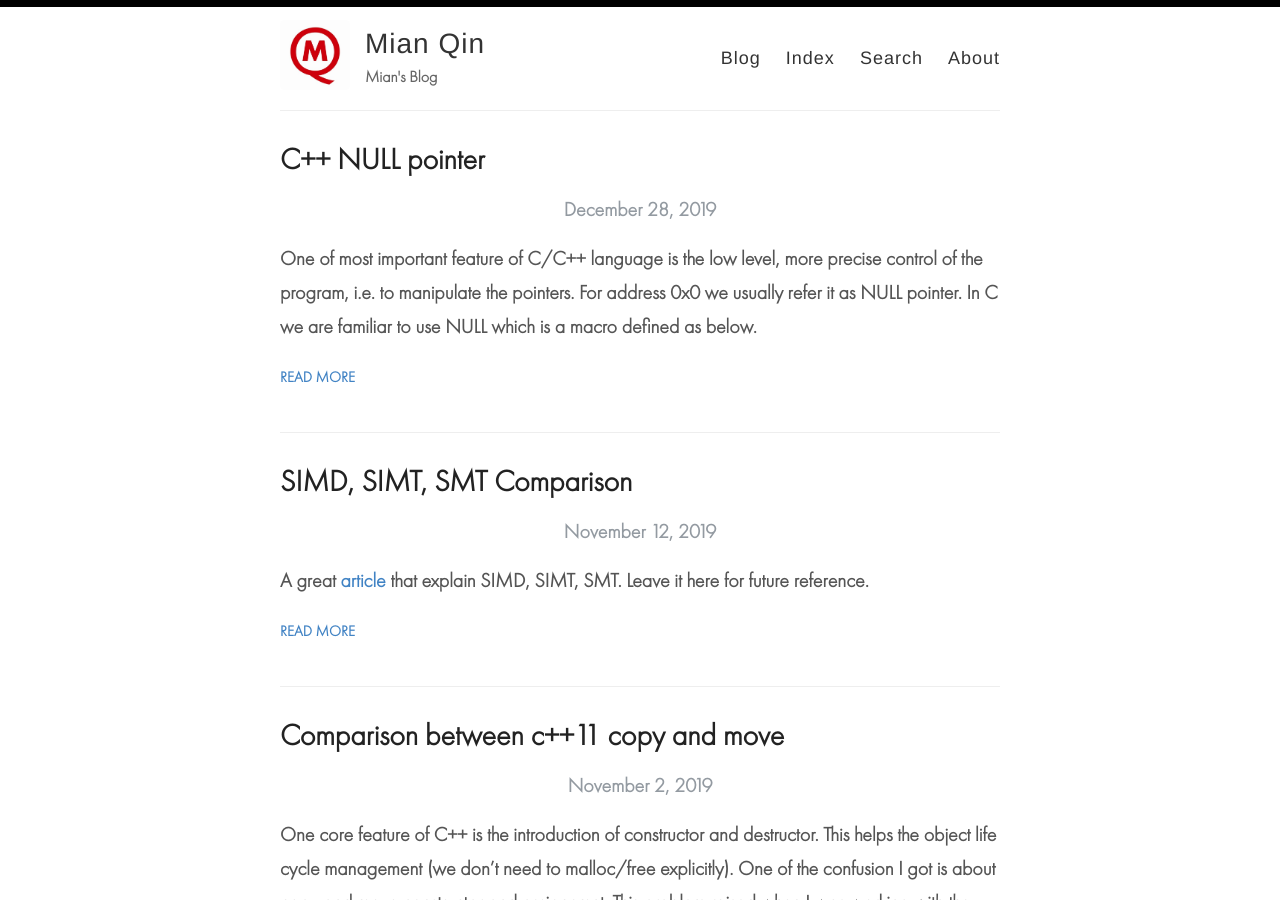
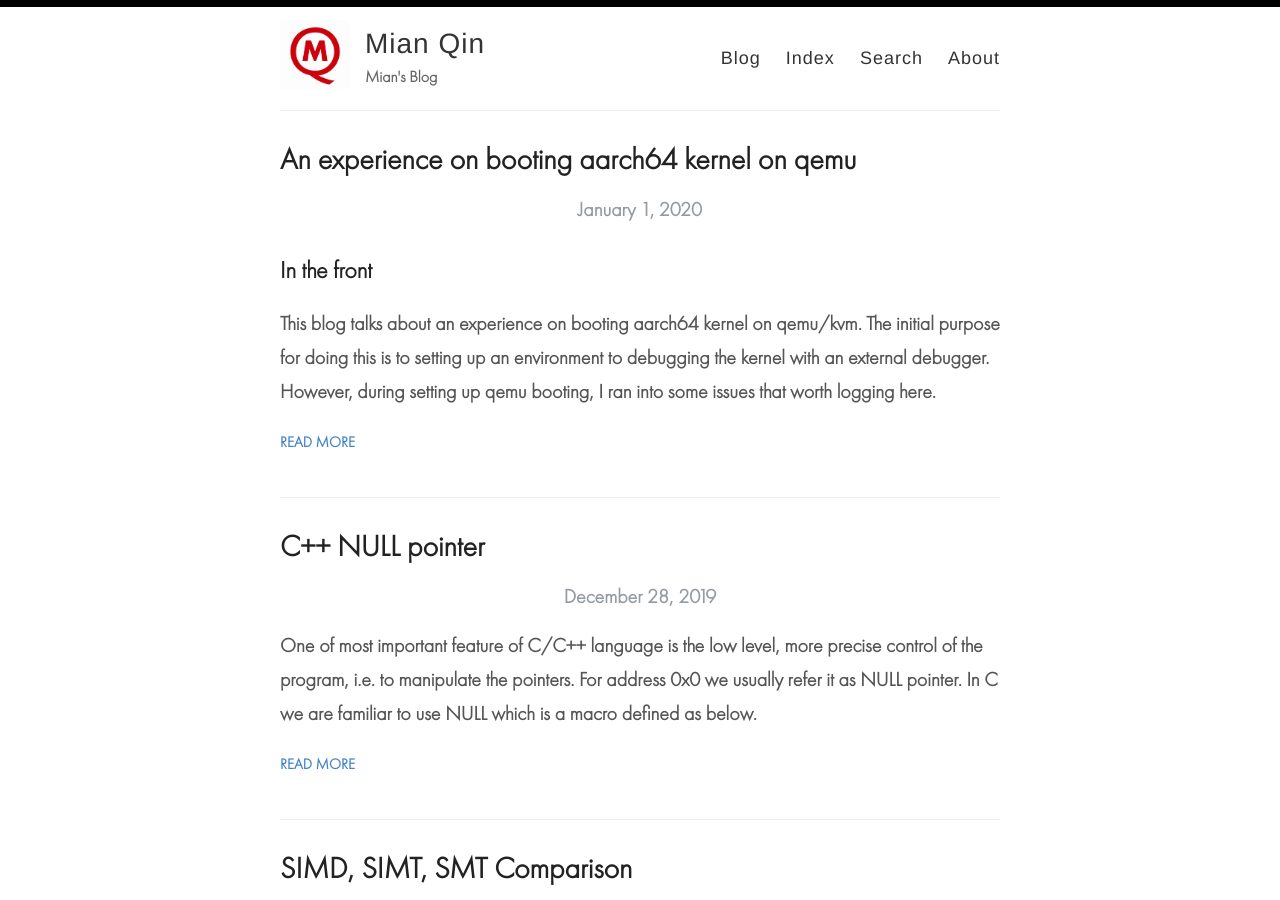
Before and after one commit to celery1124/celery1124.github.io, a Jekyll site: the page built from index.html, in a window 1280 px wide and 900 px high. Built offline with Jekyll 4.4.1, drawn with Linux system fonts in a browser that asks for light colours; the list of posts is cut into pages by our own code; some of the changed lines change nothing that is shown; some of the changed text lies outside the part shown.

Commit message:
post An experience on booting aarch64 kernel on qemu

````diff
--- a/_posts/2019-10-29-difference-between-char-and-block-driver.md
+++ b/_posts/2019-10-29-difference-between-char-and-block-driver.md
@@ -4,3 +4,5 @@ title: Difference between char/block device driver
 categories: Linux
 tags: [kernel, driver]
 ---
+
+To be continued.
--- /dev/null
+++ b/_posts/2020-01-01-an-experience-on-booting-aarch64-kernel-on-qemu.md
@@ -0,0 +1,77 @@
+---
+layout: post
+title: An experience on booting aarch64 kernel on qemu
+categories: Linux
+tags: [qemu, kvm, kernel, aarch64, arm]
+---
+
+## In the front
+This blog talks about an experience on booting aarch64 kernel on qemu/kvm.  The initial purpose for doing this is to setting up an environment to debugging the kernel with an external debugger.  However, during setting up qemu booting, I ran into some issues that worth logging here.
+
+The basic requirements for booting a simple kernel on qemu contains three parts.  1, emulation/virtualization tool, i.e. qemu.  2, linux kernel cross compiled for aarch64 (armV8).  3, root filesystem for utilities and programs after booting the kernel. (providing a simple shell and fs).
+
+The problem I met turns out to be a version issue for tools used by those three parts.  At first, I used the qemu and cross-compiler from the OS distribution (Ubuntu 16.04).  However, after the kernel is built and booting on qemu, it has no response (whether there is graphic enabled or not, no booting message at all).  I thought this might be an issue for the cross compiler and I tried to compile a cross-compiler with the latest version (which is a pain).  However, the problem turns to be the qemu version too old.  I'll show the references and run scripts for each step in the following sections.
+
+## 1, Cross-compiler for aarch64
+Building the gcc is non-trival, especially for the cross-compiler.  I'll not show detailed steps, here is an [article](https://preshing.com/20141119/how-to-build-a-gcc-cross-compiler/) that basically covered everything.
+
+Noted except for gcc compiler, there's another important package which is binutil which contains the linker and loader for aarch64 which also needs to be cross compiled separately.  If you need the full toolchains to cross-compile (like a user program), you also need the proper c/c++ library (glibc) to be cross compiled.
+
+## 2, Building the kernel
+Building the kernel is trival and personally I've done this many times for different targets.  For aarch64 there are few notes to mention.
+
+1. the easiset way to config is using the defconfig as follows.
+```shell
+ARCH=arm64 make defconfig
+```
+2. to add an external initramfs, complete the configuration line: (buildroot will be explained in section 3)
+```shell
+CONFIG_INITRAMFS_SOURCE="/your/path/buildroot-2019.08.3/output/images/rootfs.cpio"
+```
+3. build command (depends on which cross-compiler you are using)
+```shell
+ARCH=arm64 CROSS_COMPILE=/opt/cross/bin/aarch64-linux- make -j16
+```
+
+## 3, Buildroot
+Buildroot is a useful tool for building small root file system image.  It supports multiple image format and utilities.  Below are some useful configurations.
+```shell
+* Target Options -> Target Architecture(AArch64)
+* Toolchain -> Toolchain type (External toolchain)
+* Toolchain -> Toolchain (Linaro AArch64 14.02)
+* System configuration -> Run a getty (login prompt) after boot (BR2_TARGET_GENERIC_GETTY)
+* System configuration -> getty options -> TTY Port (ttyAMA0) (BR2_TARGET_GENERIC_GETTY_PORT)
+* Target Packages -> Show packages that are also provided by busybox (BR2_PACKAGE_BUSYBOX_SHOW_OTHERS)
+* Filesystem images -> cpio the root filesystem (for use as an initial RAM filesystem) (BR2_TARGET_ROOTFS_CPIO)
+```
+The output image is in
+```shell
+output/images/rootfs.cpio
+```
+which should be put into the kernel config to linked to the kernel binary.
+
+## 4, QEMU
+It's important to use an up-to-date QEMU in able to successfully booting up the kernel.  In my case I used version 4.2.0.  In order to make shared folder between host and guest works, you need to enable virtfs feature (described below).  The configuration flags (for aarch64 softmmu only) are:
+```shell
+mkdir build; cd build
+../configure --enable-virtfs --target-list=aarch64-softmmu
+```
+
+The commands for booting an aarch64 kernel is as follows:
+```
+./aarch64-softmmu/qemu-system-aarch64 \
+-M virt \
+-kernel ../../linux-4.9.1/arch/arm64/boot/Image \
+-nographic -cpu cortex-a53 \
+-fsdev local,id=test_dev,path=/home/grads/c/celery1124/shared,security_model=none \
+-device virtio-9p-pci,fsdev=test_dev,mount_tag=test_mount
+```
+## 5, VIRTFS (9P_FS)
+9P_FS can enable host and guest shared folder which is useful for transfering data between host and guest.  For example, you can cross-compile code and run in guest easily.
+This [article](https://wiki.qemu.org/Documentation/9psetup) documents how to setup and mount shared folder in guest in qemu.
+
+### Other useful references
+https://github.com/google/syzkaller/blob/master/docs/linux/setup_linux-host_qemu-vm_arm64-kernel.md
+https://www.bennee.com/~alex/blog/2014/05/09/running-linux-in-qemus-aarch64-system-emulation-mode/
+https://blukat29.github.io/2017/12/cross-compile-arm-kernel-module/
+https://zhuanlan.zhihu.com/p/53325393
````
